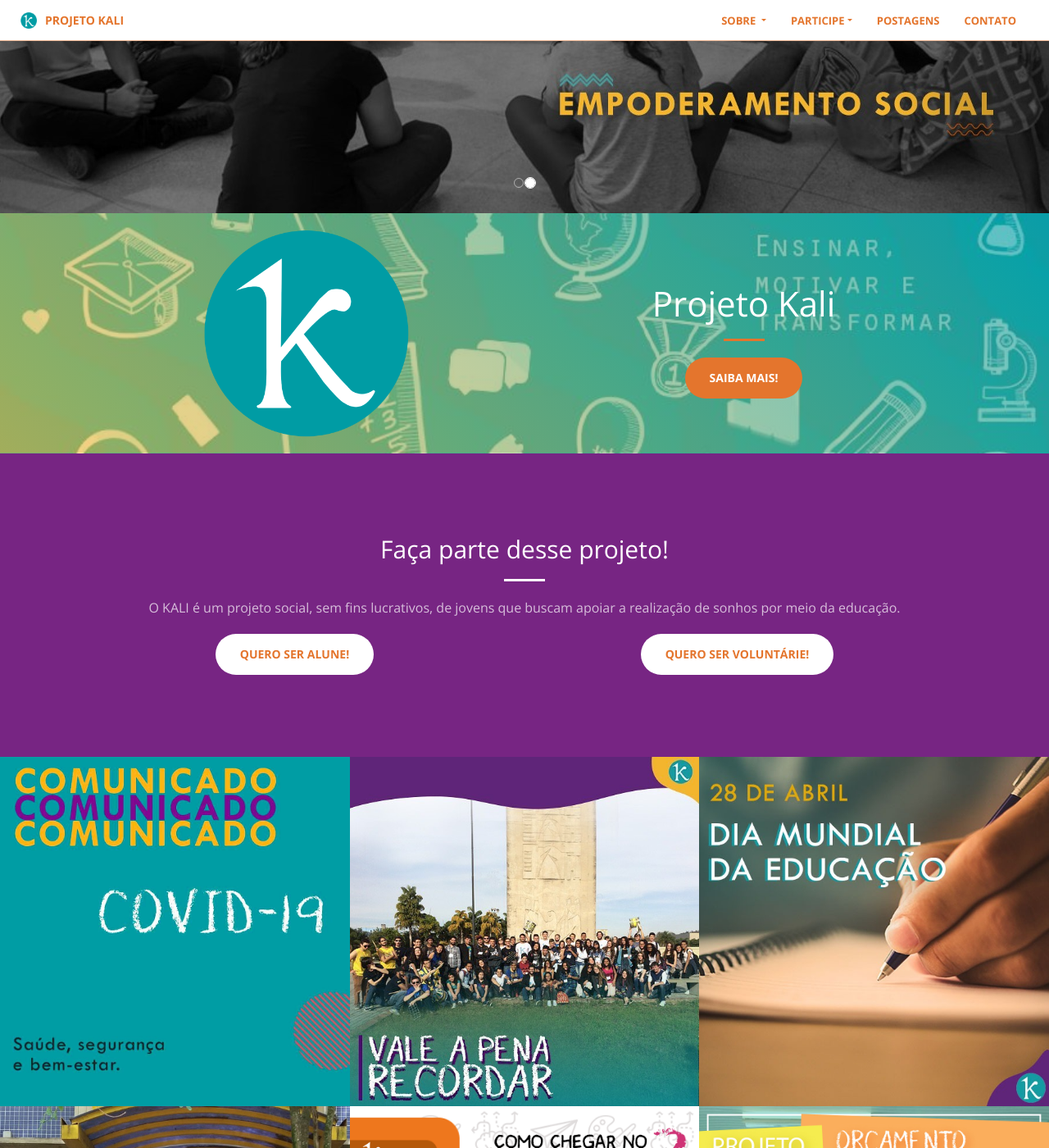
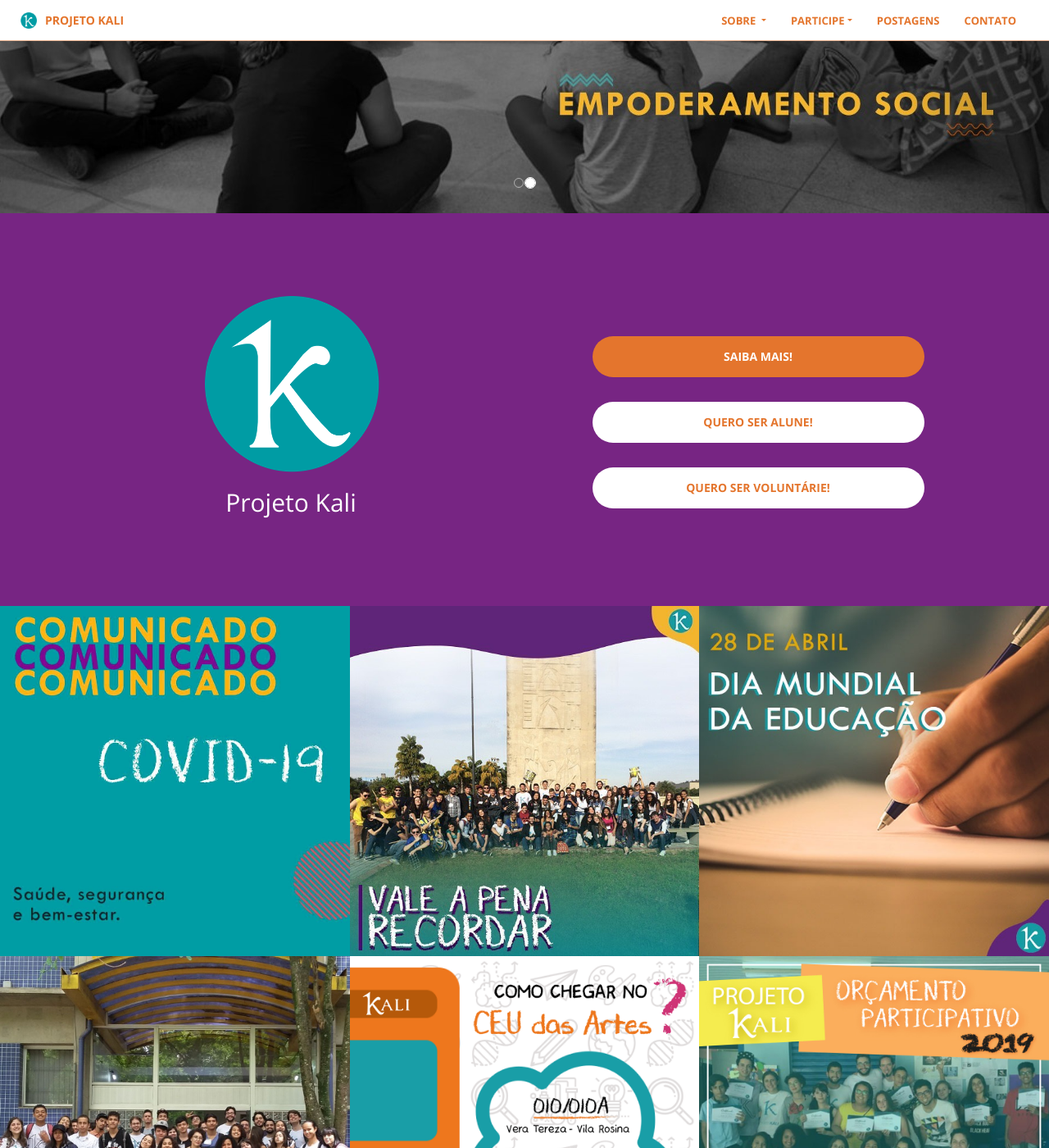
Before and after one commit to projetokali/projetokali.github.io, a Jekyll site: the page built from index.html, in a window 1280 px wide and 1400 px high, scrolled down 270 px. Shown: the whole window at 82% size. Built offline with Jekyll 4.4.1, drawn with Linux system fonts in a browser that asks for light colours.

Commit message:
Atualiza header e apaga call to action

```diff
--- a/_includes/header.html
+++ b/_includes/header.html
@@ -1,15 +1,18 @@
-<header>
+<section class="bg-tertiary">
     <div class="header-content container">
         <div class="row">
-            <div class="col-md-6 col-12">
-                <img src="img/logos/k-circle.png" alt="logo kali" style="width: 50%;">
+            <div class="col-12 col-md-6 d-flex flex-column align-items-center">
+                <img src="img/logos/k-circle.png" alt="logo kali" style="width: 40%;">
+                    <h2>Projeto Kali</h2>
             </div>
-            <div class="col-md-6 col-12 align-self-center">
-                    <h1>Projeto Kali</h1>
-                    <hr>
-                    <a href="sobre.html#page-top" class="btn btn-primary btn-xl page-scroll" data-aos="zoom-in"
-                        data-aos-anchor="#page-top">Saiba mais!</a>
+            <div class="col-12 col-md-6 align-self-center">
+                    <div class="d-flex flex-column align-items-center">
+                        <a href="sobre.html#page-top" class="btn btn-primary btn-xl page-scroll mt-5" style="width: 75%;" data-aos="zoom-in"
+                            data-aos-anchor="#page-top">Saiba mais!</a>
+                        <a href="{{ site.form_inscricao_alunos }}" class="btn btn-default btn-xl mt-5 " style="width: 75%;" data-aos="fade-right" target="_blank">Quero ser alune!</a>
+                        <a href="{{ site.form_inscricao_voluntarios }}" class="btn btn-default btn-xl mt-5" style="width: 75%;" data-aos="fade-left" target="_blank">Quero ser voluntárie!</a>
+                    </div>
             </div>
         </div>
     </div>
-</header>
+</section>
--- a/_includes/sobre.html
+++ b/_includes/sobre.html
@@ -20,7 +20,7 @@
         </p>
     </div>
 </section>
-<section id="sobre2" class="row p-0 pb-5 bg-white">
+<section id="sobre2" class="row p-0 bg-white">
     <div class="col-12 col-lg-6 order-2 p-sm-5 container d-flex flex-column justify-content-around">
         <p class="medium">
             Parte importante do Kali é informar os alunos das possibilidades que eles têm em relação ao futuro após
--- a/_layouts/front.html
+++ b/_layouts/front.html
@@ -8,7 +8,6 @@
   {% include nav.html%}
   {% include valores.html %}
   {% include header.html %}
-  {% include call-to-action.html %}
   {% include numbers.html %}
   {% include portfolio.html %}
   {% include contact.html %}
--- a/_sass/_base.scss
+++ b/_sass/_base.scss
@@ -195,8 +195,9 @@
     //min-height: auto;
     @include background-cover;
     background-position: center;
-    background-image: linear-gradient(45deg, $transparent-theme-primary, $transparent-theme-base), url('../img/kali-large2.jpg');
-    -webkit-background-size: cover;
+    //background-image: linear-gradient(45deg, $transparent-theme-primary, $transparent-theme-base), url('../img/kali-large2.jpg');
+    //-webkit-background-size: cover;
+    background-color: $theme-tertiary;
     background-size: cover;
     text-align: center;
     color: white;
@@ -255,7 +256,7 @@
     min-height: 100vh;
     @include background-cover;
     background-position: center;
-    background-image: linear-gradient(0deg, $transparent-theme-primary, $transparent-theme-base), url('../img/fotos/passeio-usp.jpg');
+    background-image: linear-gradient(0deg, $transparent-theme-base, $transparent-theme-base), url('../img/fotos/passeio-usp.jpg');
     -webkit-background-size: cover;
     background-size: cover;
     text-align: center;
@@ -358,6 +359,10 @@
     @include button-variant(white, $theme-primary, $theme-primary);
 }
 
+.btn-secondary {
+    @include button-variant($theme-dark, white, white);
+}
+
 .btn {
     @include sans-serif-font;
     border: none;
```
